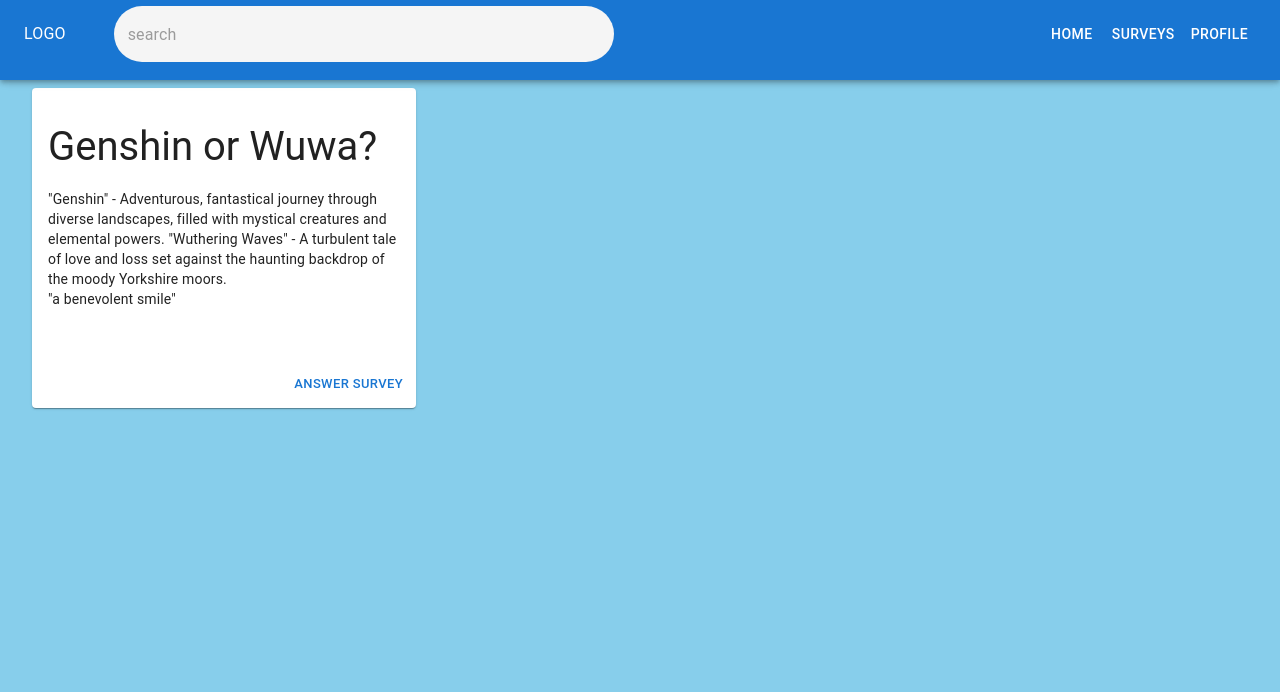
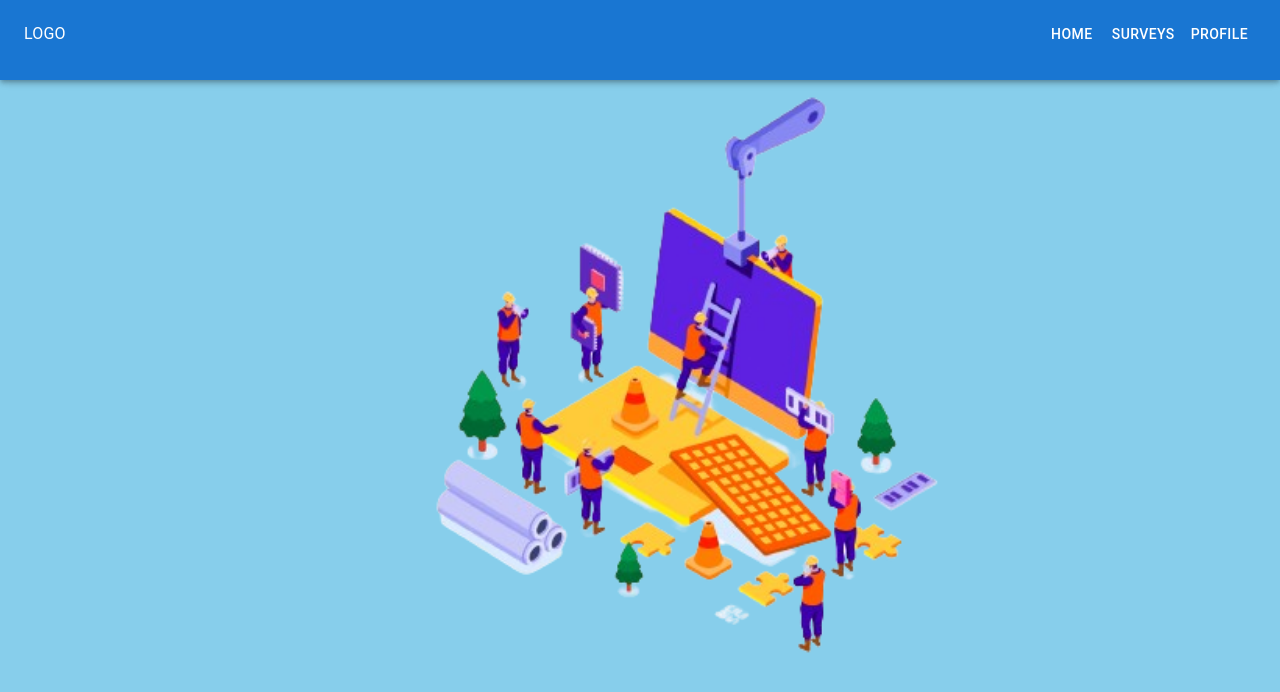
Before and after one commit to Nataquino/pnyx, a React (Create React App) app in the folder pnyx_frontend/: page /home in a window 1280 px wide. Shown: the top 692 px of the page. Built offline with nearby package versions, Linux system fonts and the light colour scheme.

Commit message:
style: added image of under construction in homepage

```diff
--- a/pnyx_frontend/src/components/NavBar.jsx
+++ b/pnyx_frontend/src/components/NavBar.jsx
@@ -30,7 +30,7 @@ const NavBar = () => {
             width: 500,
           }}
         >
-          <TextField
+          {/* <TextField
 
             fullWidth
             placeholder="search"
@@ -42,7 +42,7 @@ const NavBar = () => {
               borderRadius: 50,
 
             }}
-          />
+          /> */}
         </Box>
         <Box
           sx={{
--- a/pnyx_frontend/src/pages/HomePage.jsx
+++ b/pnyx_frontend/src/pages/HomePage.jsx
@@ -1,16 +1,25 @@
-
-import { Stack, Box} from "@mui/material";
+import { Stack, Box, Container } from "@mui/material";
 import NavBar from "../components/NavBar";
-import BasicCard from "../components/BasicCard";
+import construction from "../images/construction.png";
 
 const HomePage = () => {
   return (
     <Stack fullWidth sx={{ backgroundColor: "skyblue", height: "100vh" }}>
       <NavBar />
-      <Box sx={{marginLeft: 4, marginTop: 11, width: "30vw"  }}>
-          <BasicCard/>
-      </Box>
+      <Container sx={{ display: "flex", justifyContent: "center", marginTop: "20px" }}>
+        <Box
+          component="img"
+          sx={{
+            height: 700,
+            width: 900,
+            display: "flex",
+            justifyContent: "center",
 
+          }}
+          alt="construction"
+          src={construction}
+        />
+      </Container>
     </Stack>
   );
 };
```
Also changed, not shown: pnyx_frontend/src/images/construction.png (added).
